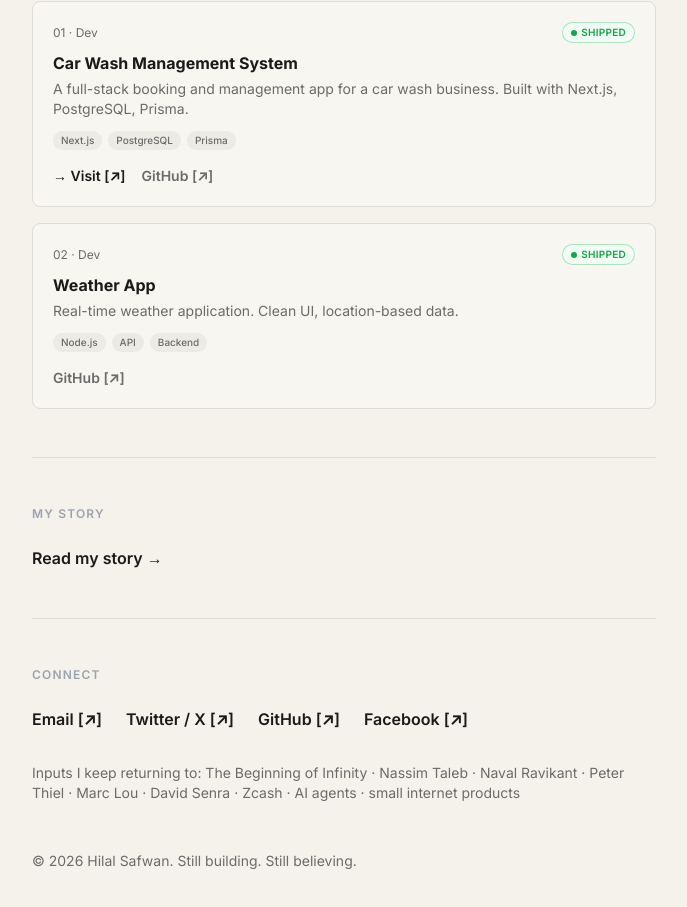
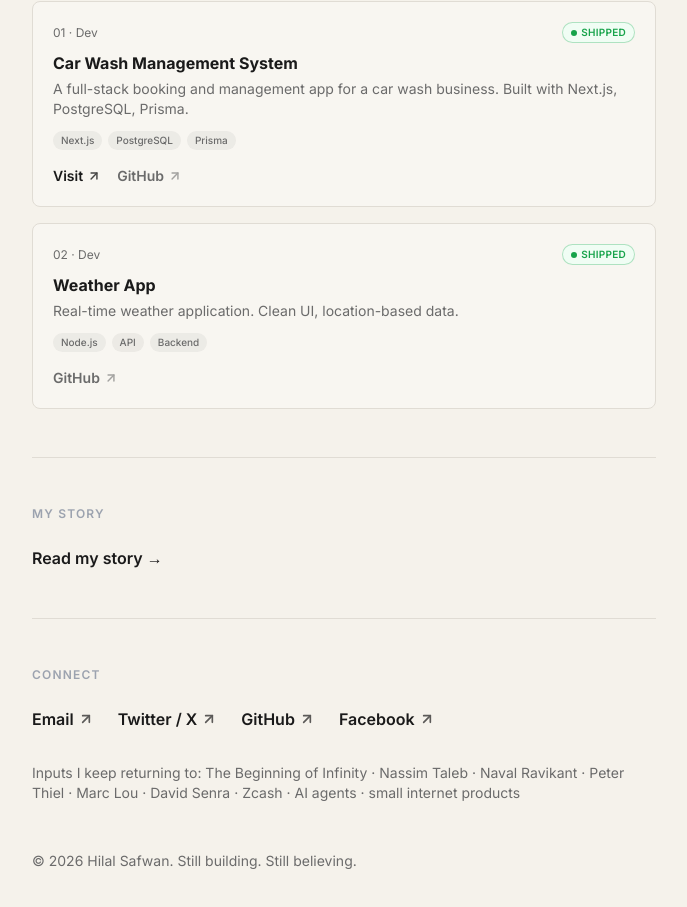
Before and after one commit to hilal953/my-portfolio, a Next.js app: page / in a window 1280 px wide. Shown: the part 3034-3941 px from the top of the page, without its empty margins (296-983 px from the left). Built offline with nearby package versions, Linux system fonts and the light colour scheme; no server answers.

Commit message:
style(ui): replace text arrows with animated ArrowUpRight SVG component

```diff
--- a/app/page.tsx
+++ b/app/page.tsx
@@ -38,6 +38,24 @@ function StatusBadge({ status }: { status: string }) {
       <span className="inline-block h-1.5 w-1.5 rounded-full bg-current" />
       {status}
     </span>
+  );
+}
+
+function ArrowUpRight({ className = "h-3.5 w-3.5" }: { className?: string }) {
+  return (
+    <svg
+      xmlns="http://www.w3.org/2000/svg"
+      viewBox="0 0 24 24"
+      fill="none"
+      stroke="currentColor"
+      strokeWidth="2.5"
+      strokeLinecap="round"
+      strokeLinejoin="round"
+      className={className}
+    >
+      <line x1="7" y1="17" x2="17" y2="7" />
+      <polyline points="7 7 17 7 17 17" />
+    </svg>
   );
 }
 
@@ -367,18 +385,20 @@ export default function Home() {
                         href={project.href}
                         target="_blank"
                         rel="noopener noreferrer"
-                        className="text-sm font-semibold text-primary transition-opacity hover:opacity-70"
+                        className="group/link inline-flex items-center gap-1 text-sm font-semibold text-primary transition-opacity hover:opacity-70"
                       >
-                        → Visit [↗]
+                        <span>Visit</span>
+                        <ArrowUpRight className="h-3.5 w-3.5 opacity-80 transition-transform duration-200 group-hover/link:translate-x-0.5 group-hover/link:-translate-y-0.5" />
                       </a>
                     )}
                     <a
                       href={project.githubHref}
                       target="_blank"
                       rel="noopener noreferrer"
-                      className="text-sm font-semibold text-secondary transition-opacity hover:opacity-70"
+                      className="group/link inline-flex items-center gap-1 text-sm font-semibold text-secondary transition-opacity hover:opacity-70"
                     >
-                      GitHub [↗]
+                      <span>GitHub</span>
+                      <ArrowUpRight className="h-3.5 w-3.5 opacity-60 transition-transform duration-200 group-hover/link:translate-x-0.5 group-hover/link:-translate-y-0.5" />
                     </a>
                   </div>
                 </div>
@@ -407,33 +427,37 @@ export default function Home() {
           <div className="flex flex-wrap gap-x-6 gap-y-2 text-base font-semibold text-primary">
             <a
               href="mailto:hilalmohamed100@gmail.com"
-              className="transition-opacity hover:opacity-70"
+              className="group/link inline-flex items-center gap-1 transition-opacity hover:opacity-70"
             >
-              Email [↗]
+              <span>Email</span>
+              <ArrowUpRight className="h-4 w-4 opacity-70 transition-transform duration-200 group-hover/link:translate-x-0.5 group-hover/link:-translate-y-0.5" />
             </a>
             <a
               href="https://x.com/HilalSafwan_30"
               target="_blank"
               rel="noopener noreferrer"
-              className="transition-opacity hover:opacity-70"
+              className="group/link inline-flex items-center gap-1 transition-opacity hover:opacity-70"
             >
-              Twitter / X [↗]
+              <span>Twitter / X</span>
+              <ArrowUpRight className="h-4 w-4 opacity-70 transition-transform duration-200 group-hover/link:translate-x-0.5 group-hover/link:-translate-y-0.5" />
             </a>
             <a
               href="https://github.com/hilal953"
               target="_blank"
               rel="noopener noreferrer"
-              className="transition-opacity hover:opacity-70"
+              className="group/link inline-flex items-center gap-1 transition-opacity hover:opacity-70"
             >
-              GitHub [↗]
+              <span>GitHub</span>
+              <ArrowUpRight className="h-4 w-4 opacity-70 transition-transform duration-200 group-hover/link:translate-x-0.5 group-hover/link:-translate-y-0.5" />
             </a>
             <a
               href="https://www.facebook.com/share/1cixwy1To5/"
               target="_blank"
               rel="noopener noreferrer"
-              className="transition-opacity hover:opacity-70"
+              className="group/link inline-flex items-center gap-1 transition-opacity hover:opacity-70"
             >
-              Facebook [↗]
+              <span>Facebook</span>
+              <ArrowUpRight className="h-4 w-4 opacity-70 transition-transform duration-200 group-hover/link:translate-x-0.5 group-hover/link:-translate-y-0.5" />
             </a>
           </div>
           <p className="mt-8 text-sm text-secondary">
```
